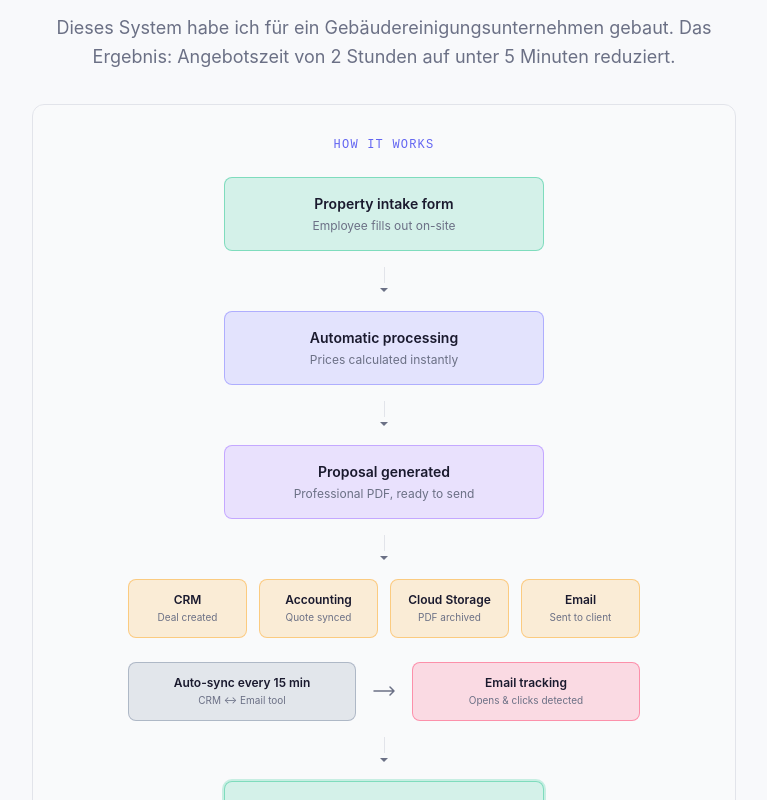
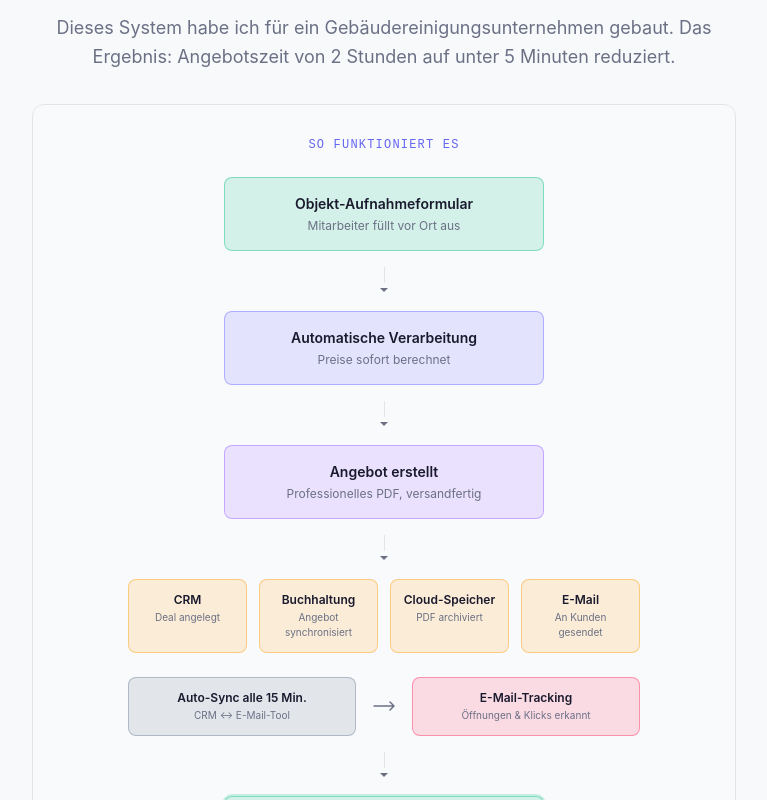
Before and after one commit to Alexis-beep-debug/dynvon.com.website, a Next.js app: page /reinigung in a window 1280 px wide. Shown: the part 2980-3780 px from the top of the page, without its empty margins (256-1023 px from the left). Built offline with nearby package versions, Linux system fonts and the light colour scheme.

Commit message:
fix: force ProposalFlowchart to German on /reinigung page
https://claude.ai/code/session_013HvkLiHySyfURXisSxdJG3

```diff
--- a/src/app/reinigung/page.tsx
+++ b/src/app/reinigung/page.tsx
@@ -210,7 +210,7 @@ function ReinigungContent() {
             Das Ergebnis: Angebotszeit von 2 Stunden auf unter 5 Minuten reduziert.
           </p>
 
-          <ProposalFlowchart />
+          <ProposalFlowchart forceLocale="de" />
         </div>
       </section>
 
--- a/src/components/ProposalFlowchart.tsx
+++ b/src/components/ProposalFlowchart.tsx
@@ -9,9 +9,9 @@ interface FlowNode {
   borderColor: string;
 }
 
-export default function ProposalFlowchart() {
+export default function ProposalFlowchart({ forceLocale }: { forceLocale?: "en" | "de" } = {}) {
   const { locale } = useLanguage();
-  const en = locale === "en";
+  const en = (forceLocale || locale) === "en";
 
   const intake: FlowNode = {
     label: en ? "Property intake form" : "Objekt-Aufnahmeformular",
```
